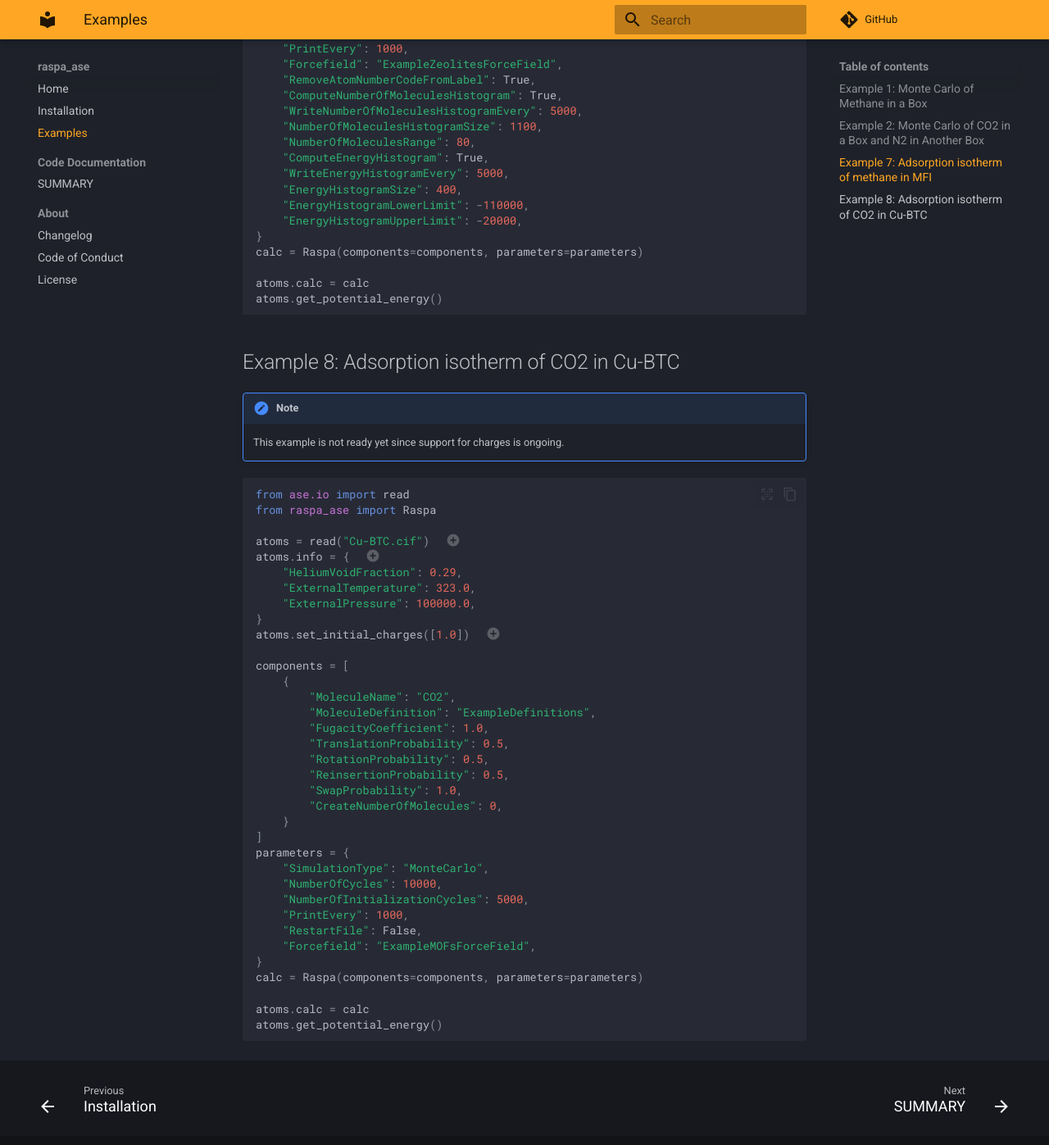
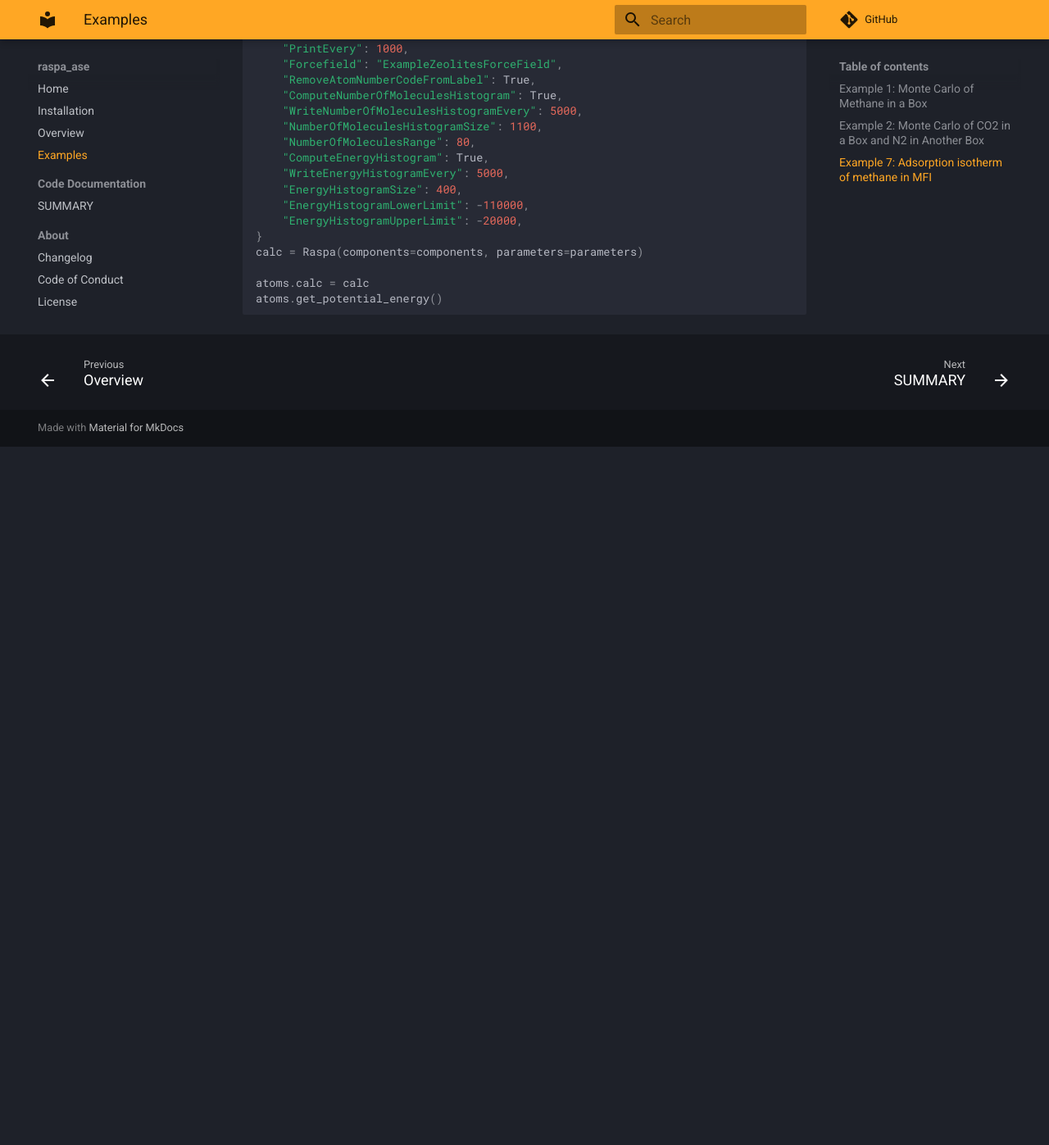
Before and after one commit to Quantum-Accelerators/raspa_ase, an MkDocs documentation site: the page built from docs/examples.md, in a window 1280 px wide and 1400 px high, scrolled down 2605 px. Shown: the top 1397 px of the window at 82% size. Built offline with MkDocs 1.6.1 and Material for MkDocs 9.7.7, drawn with Linux system fonts in a browser that asks for light colours; plug-ins that fetch from the network failed and are left out; comment, search, counter and statistics services are not loaded; after the commit the page ends 3150 px from its top, so only the background shows below that.

Commit message:
Update docs

````diff
--- a/docs/examples.md
+++ b/docs/examples.md
@@ -154,53 +154,3 @@ atoms.get_potential_energy()
 1. This file is provided in `raspa_ase/docs/files/MFI_SI.cif` for the sake of this tutorial. The `Atoms` object represents the framework to be studied and will be written out to the current working directory to be used by RASPA.
 
 2. The framework parameters are to be specified as `info` attributes of the `Atoms` object. You do not need to include the framework number or framework name. These will be included automatically.
-
-## Example 8: Adsorption isotherm of CO2 in Cu-BTC
-
-!!! Note
-
-    This example is not ready yet since support for charges is ongoing.
-
-```python
-from ase.io import read
-from raspa_ase import Raspa
-
-atoms = read("Cu-BTC.cif")  # (1)!
-atoms.info = {  # (2)!
-    "HeliumVoidFraction": 0.29,
-    "ExternalTemperature": 323.0,
-    "ExternalPressure": 100000.0,
-}
-atoms.set_initial_charges([1.0])  # (3)!
-
-components = [
-    {
-        "MoleculeName": "CO2",
-        "MoleculeDefinition": "ExampleDefinitions",
-        "FugacityCoefficient": 1.0,
-        "TranslationProbability": 0.5,
-        "RotationProbability": 0.5,
-        "ReinsertionProbability": 0.5,
-        "SwapProbability": 1.0,
-        "CreateNumberOfMolecules": 0,
-    }
-]
-parameters = {
-    "SimulationType": "MonteCarlo",
-    "NumberOfCycles": 10000,
-    "NumberOfInitializationCycles": 5000,
-    "PrintEvery": 1000,
-    "RestartFile": False,
-    "Forcefield": "ExampleMOFsForceField",
-}
-calc = Raspa(components=components, parameters=parameters)
-
-atoms.calc = calc
-atoms.get_potential_energy()
-```
-
-1. This file is provided in `raspa_ase/docs/files/Cu-BTC.cif` for the sake of this tutorial. The `Atoms` object represents the framework to be studied and will be written out to the current working directory to be used by RASPA.
-
-2. If you do not specify the "UnitCells" parameter, the calculator will automatically determine an appropriate value based on the size of the unit cell and the chosen cutoff (taken as 12.0 Angstroms if not specified) to account for the minimum image convention.
-
-3. This will set `_atom_site_charge` label in the CIF file and will automatically enable "UseChargesFromCIFFile" in the `parameters` block.
--- a/mkdocs.yml
+++ b/mkdocs.yml
@@ -6,6 +6,7 @@ site_url: https://quantum-accelerators.github.io/raspa_ase/
 nav:
   - Home: index.md
   - install.md
+  - intro.md
   - examples.md
   - Code Documentation: reference/ # keep me!
   - About:
````
Also changed, not shown: docs/install.md (+1 -1 lines), docs/intro.md (added, +123 -0 lines).
